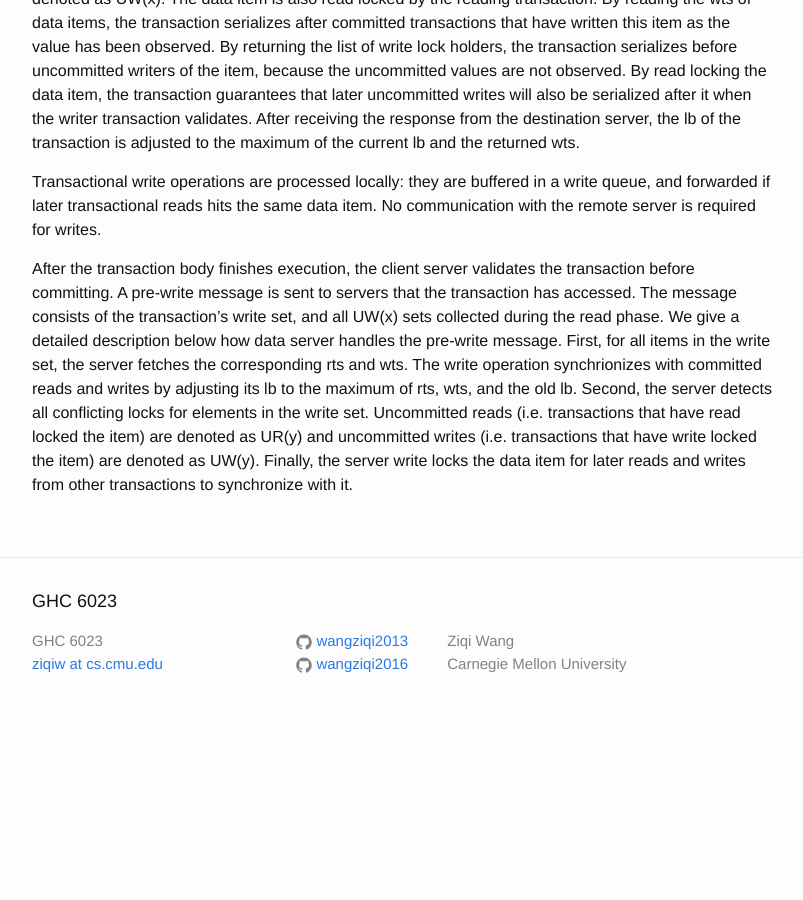
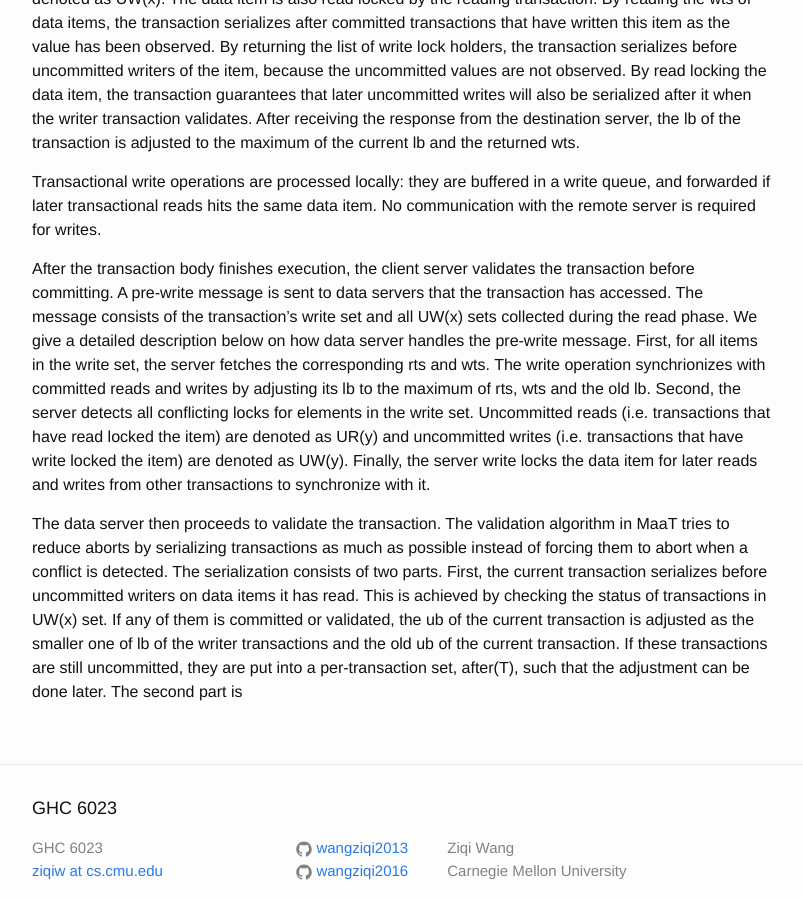
Before and after one commit to wangziqi2013/wangziqi2013.github.io, a Jekyll site: the page built from _posts/2018-12-18-maat.markdown, in a window 1280 px wide and 900 px high, scrolled down 1894 px. Shown: the whole window, without its empty margins (238-1041 px from the left). Built offline with Jekyll 4.4.1, drawn with Linux system fonts in a browser that asks for light colours; before the commit the page ends 2629 px from its top, so only the background shows below that.

Commit message:
Working on first part of validation

```diff
--- a/_posts/2018-12-18-maat.markdown
+++ b/_posts/2018-12-18-maat.markdown
@@ -70,10 +70,18 @@ Transactional write operations are processed locally: they are buffered in a wri
 reads hits the same data item. No communication with the remote server is required for writes.
 
 After the transaction body finishes execution, the client server validates the transaction before committing. A pre-write
-message is sent to servers that the transaction has accessed. The message consists of the transaction's write set, and all
-UW(x) sets collected during the read phase. We give a detailed description below how data server handles the pre-write message.
+message is sent to data servers that the transaction has accessed. The message consists of the transaction's write set and all
+UW(x) sets collected during the read phase. We give a detailed description below on how data server handles the pre-write message.
 First, for all items in the write set, the server fetches the corresponding rts and wts. The write operation synchrionizes
-with committed reads and writes by adjusting its lb to the maximum of rts, wts, and the old lb. Second, the server detects
+with committed reads and writes by adjusting its lb to the maximum of rts, wts and the old lb. Second, the server detects
 all conflicting locks for elements in the write set. Uncommitted reads (i.e. transactions that have read locked the
 item) are denoted as UR(y) and uncommitted writes (i.e. transactions that have write locked the item) are denoted as UW(y).
 Finally, the server write locks the data item for later reads and writes from other transactions to synchronize with it.
+
+The data server then proceeds to validate the transaction. The validation algorithm in MaaT tries to reduce aborts by
+serializing transactions as much as possible instead of forcing them to abort when a conflict is detected. The serialization
+consists of two parts. First, the current transaction serializes before uncommitted writers on data items it has read. This
+is achieved by checking the status of transactions in UW(x) set. If any of them is committed or validated, the ub
+of the current transaction is adjusted as the smaller one of lb of the writer transactions and the old ub of the
+current transaction. If these transactions are still uncommitted, they are put into a per-transaction set, after(T),
+such that the adjustment can be done later. The second part is
```
